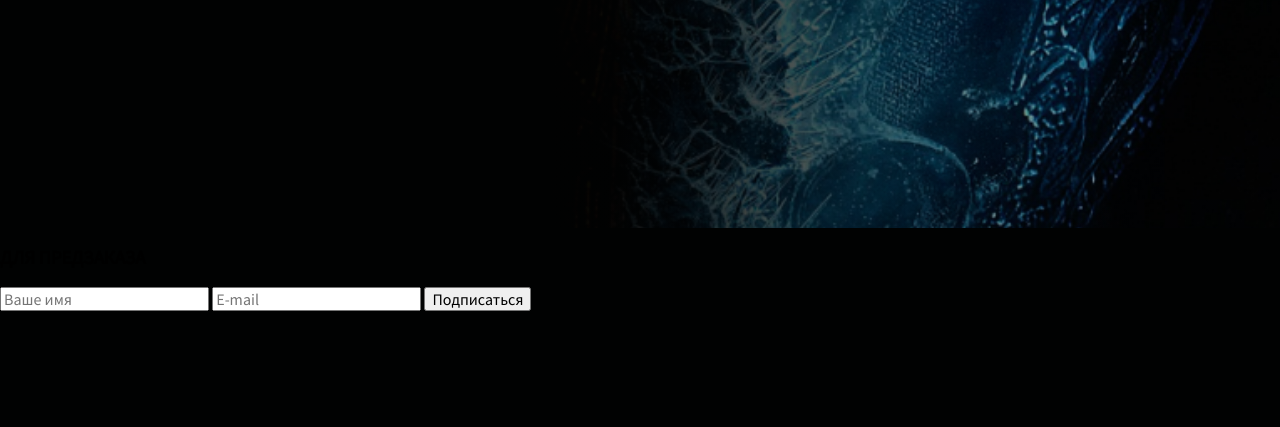
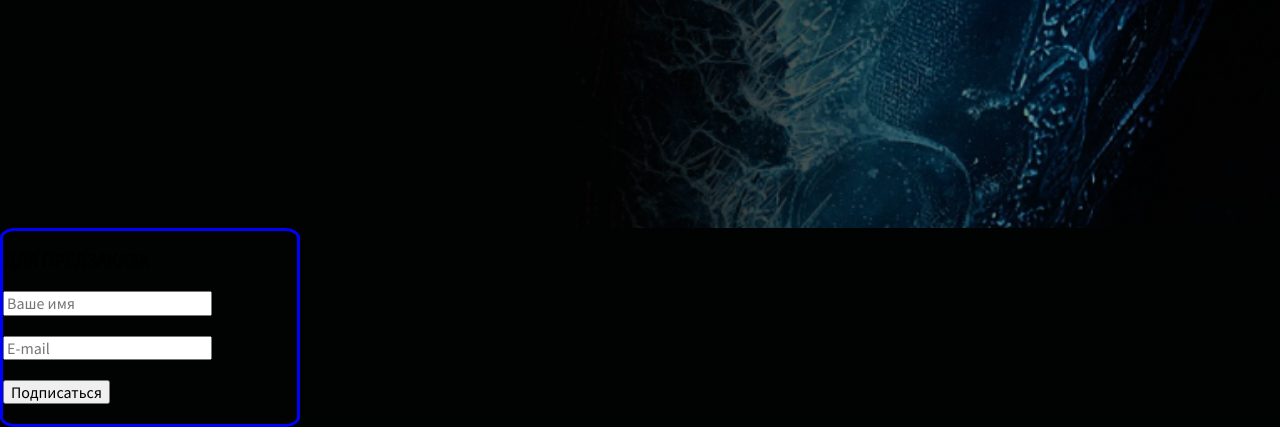
Before and after one commit to Le5ya/mortal-combat, a plain HTML site: page index.html in a window 1280 px wide. Shown: the part 572-999 px from the top of the page. Before the commit the page ends 883 px from the top, so only its background shows below. Drawn offline with nearby package versions, Linux system fonts and the light colour scheme.

Commit message:
Add files via upload

```diff
--- a/css/style.css
+++ b/css/style.css
@@ -97,6 +97,14 @@ a {
 	margin-left: 10px;
 	vertical-align: text-bottom;
 }
+#hidden-content{
+max-width: 300px;
+border: 3px solid blue;
+border-radius: 5%;
+}
+#hidden-content > *{
+margin-bottom: 20px;
+}
 @media(max-width: 1200px) {
  .app {
  	background-size: 50%;
```
